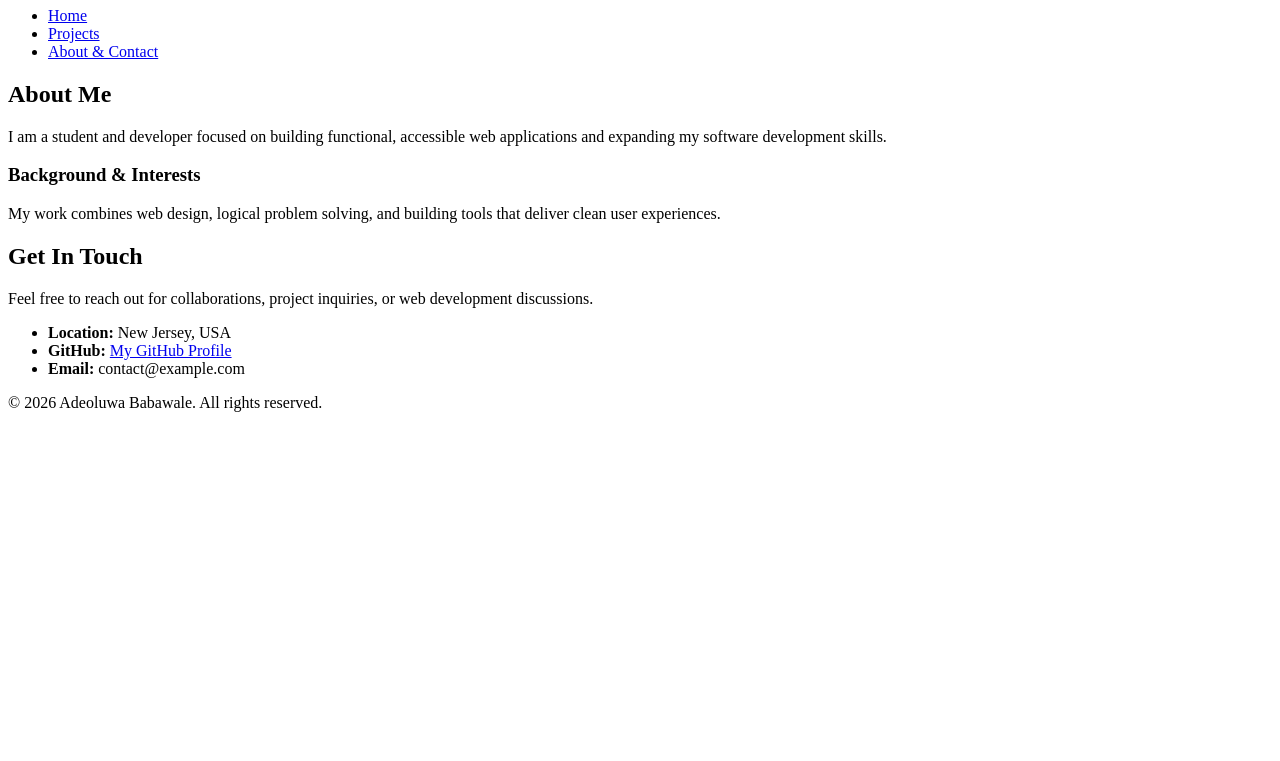
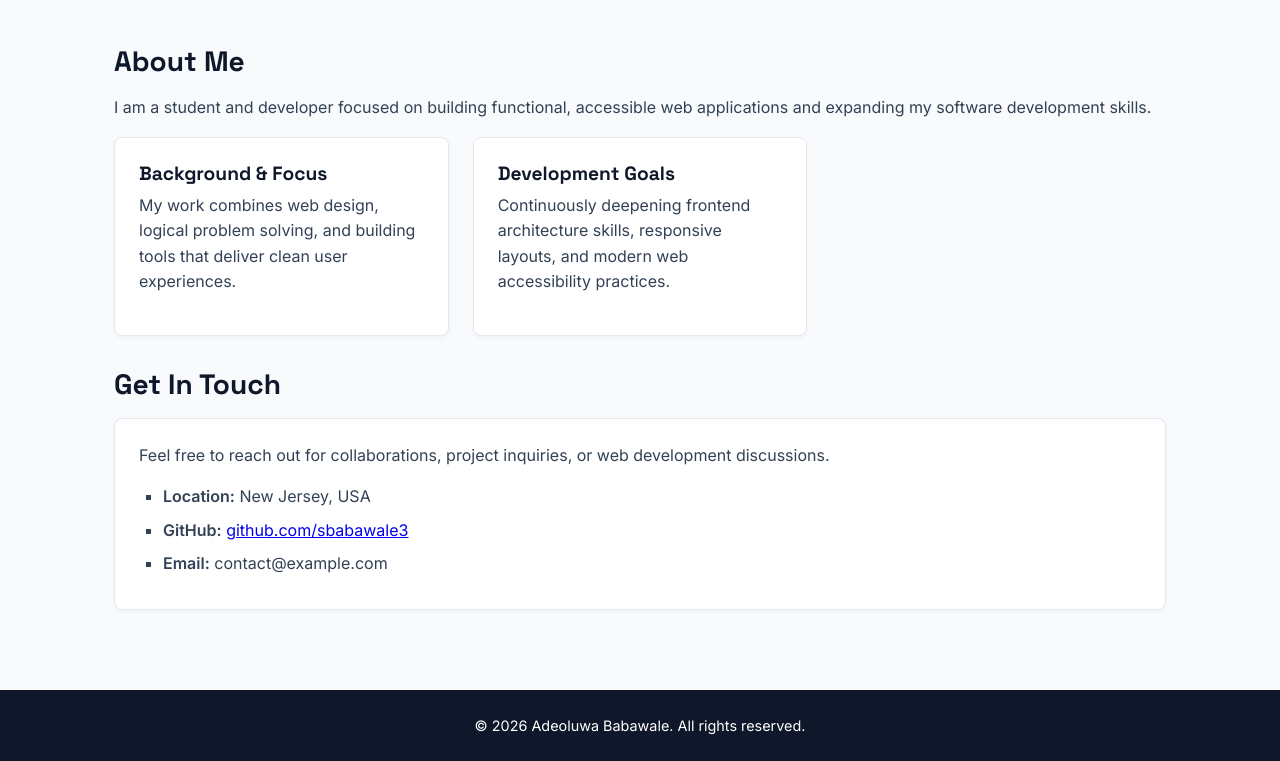
Before and after one commit to sbabawale3/portfolio-milestone1, a plain HTML site: page about.html in a window 1280 px wide. Shown: the part 73-834 px from the top of the page. Before the commit the page ends 800 px from the top, so only its background shows below. Drawn offline with Linux system fonts and the light colour scheme.

Commit message:
Refactor About page with new layout and contact info
Updated the About page layout and added a contact card.

```diff
--- a/about.html
+++ b/about.html
@@ -4,6 +4,10 @@
     <meta charset="UTF-8">
     <meta name="viewport" content="width=device-width, initial-scale=1.0">
     <title>About &amp; Contact | Adeoluwa Babawale Portfolio</title>
+    <link rel="preconnect" href="https://fonts.googleapis.com">
+    <link rel="preconnect" href="https://fonts.gstatic.com" crossorigin>
+    <link href="https://fonts.googleapis.com/css2?family=Inter:wght@400;500;600&family=Space+Grotesk:wght@600;700&display=swap" rel="stylesheet">
+    <link rel="stylesheet" href="style.css">
 </head>
 <body>
 
@@ -13,7 +17,7 @@
             <ul>
                 <li><a href="index.html">Home</a></li>
                 <li><a href="projects.html">Projects</a></li>
-                <li><a href="about.html">About &amp; Contact</a></li>
+                <li><a href="about.html" class="active">About &amp; Contact</a></li>
             </ul>
         </nav>
     </header>
@@ -23,21 +27,28 @@
             <h2>About Me</h2>
             <p>I am a student and developer focused on building functional, accessible web applications and expanding my software development skills.</p>
 
-            <article>
-                <h3>Background &amp; Interests</h3>
+            <div class="grid-container">
+                <article class="card">
+                    <h3>Background &amp; Focus</h3>
                     <p>My work combines web design, logical problem solving, and building tools that deliver clean user experiences.</p>
                 </article>
+                <article class="card">
+                    <h3>Development Goals</h3>
+                    <p>Continuously deepening frontend architecture skills, responsive layouts, and modern web accessibility practices.</p>
+                </article>
+            </div>
         </section>
 
         <section id="contact-info">
             <h2>Get In Touch</h2>
+            <div class="card">
                 <p>Feel free to reach out for collaborations, project inquiries, or web development discussions.</p>
-
-            <ul>
+                <ul class="contact-list">
                     <li><strong>Location:</strong> New Jersey, USA</li>
-                <li><strong>GitHub:</strong> <a href="https://github.com" target="_blank" rel="noopener">My GitHub Profile</a></li>
+                    <li><strong>GitHub:</strong> <a href="https://github.com/sbabawale3" target="_blank" rel="noopener">github.com/sbabawale3</a></li>
                     <li><strong>Email:</strong> contact@example.com</li>
                 </ul>
+            </div>
         </section>
     </main>
 
```
Lines whose indentation alone changed are shown as unchanged.
